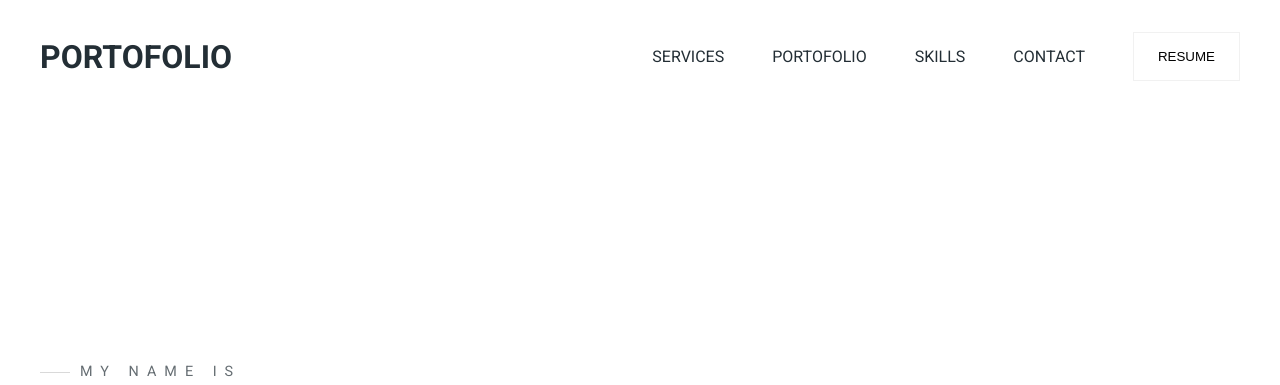
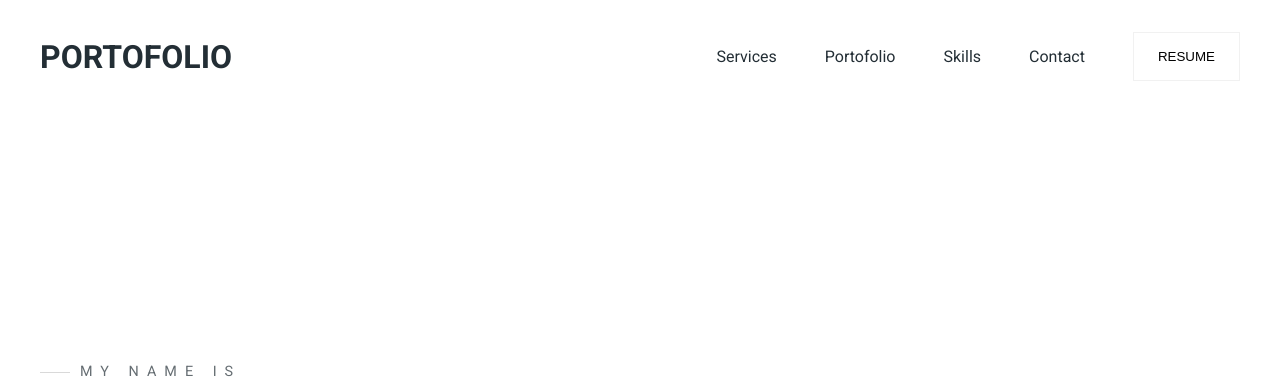
Before and after one commit to ibnuarip/portofolio, a plain HTML site: page index.html in a window 1280 px wide. Shown: the top 385 px of the page. Drawn offline with Linux system fonts and the light colour scheme.

Commit message:
Update index.html

```diff
--- a/index.html
+++ b/index.html
@@ -18,10 +18,10 @@
 
             <nav>
               <ul>
-                <li><a href="#service">SERVICES</a></li>
-                <li><a href="#portofolios">PORTOFOLIO</a></li>
-                <li><a href="#skills">SKILLS</a></li>
-                <li><a href="#contact">CONTACT</a></li>
+                <li><a href="#service">Services</a></li>
+                <li><a href="#portofolios">Portofolio</a></li>
+                <li><a href="#skills">Skills</a></li>
+                <li><a href="#contact">Contact</a></li>
                 <li>
                   <a href="/resume.pdf" target="_blank">
                     <button class="btn">RESUME</button>
@@ -307,7 +307,7 @@
                   <li>Ruby</li>
                   <li>My SQL</li>
                   <li>Tailwind</li>
-                  <li>Bootstap</li>
+                  <li>Bootstrap</li>
                 </ul>
               </div>
             </div>
```
